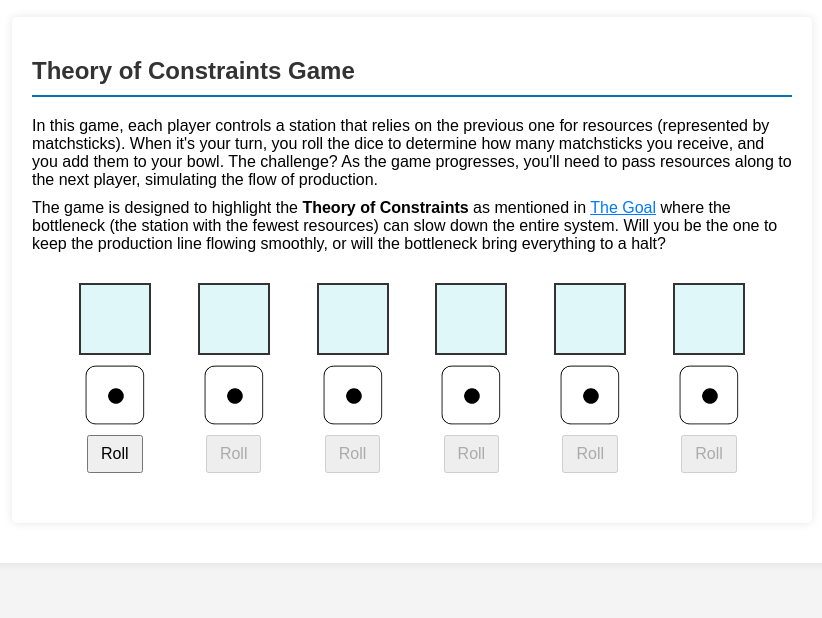
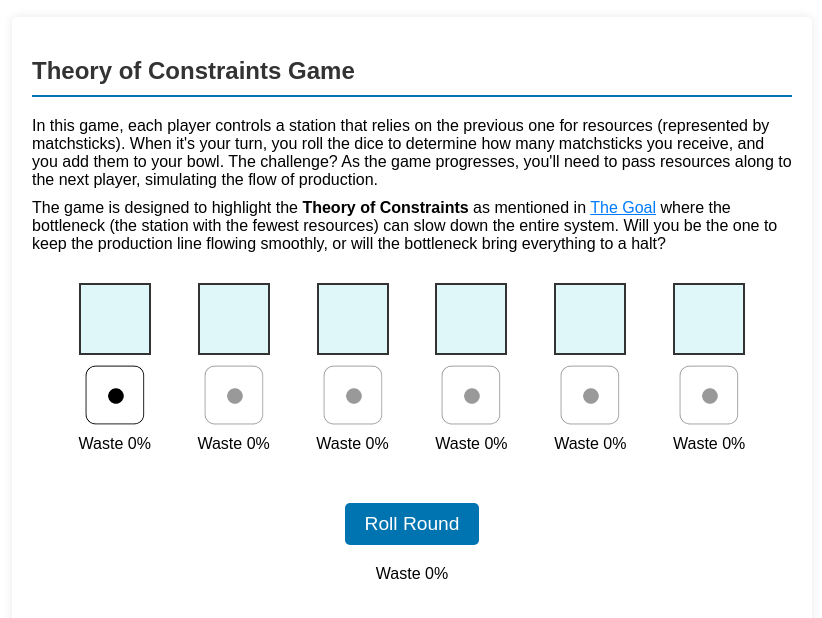
Before and after one commit to kibblator/danielgregson-website, a plain HTML site: page src/toc.html in a window 1280 px wide. Shown: the part 194-812 px from the top of the page, without its empty margins (228-1050 px from the left). Drawn offline with Linux system fonts and the light colour scheme.

Commit message:
chore: update toc to include wastage stats

```diff
--- a/src/scripts/toc.js
+++ b/src/scripts/toc.js
@@ -2,6 +2,16 @@ const NUM_STATIONS = 6;
 const bowls = [];
 const bowlData = [];
 let currentPlayer = 0;
+let wastePercentage = 0;
+let maxAvailable = 0;
+let totalWasted = 0;
+let totalMoved = 0;
+
+let lifetimeAvailable = 0;
+let lifetimeWasted = 0;
+
+const lifetimeWastedSpan = document.createElement("span");
+lifetimeWastedSpan.innerText = "Waste 0%";
 
 const diceFaces = [
   "./images/toc/die1.png",
@@ -14,6 +24,7 @@ const diceFaces = [
 
 const container = document.getElementById("production-line");
 
+function createStations() {
   for (let i = 0; i < NUM_STATIONS; i++) {
     const station = document.createElement("div");
     station.className = "station";
@@ -22,37 +33,55 @@ for (let i = 0; i < NUM_STATIONS; i++) {
     bowl.className = "bowl";
 
     const dice = document.createElement("img");
+    dice.addEventListener("click", async () => await rollDice(i));
     dice.className = "dice-img";
+    if (i !== currentPlayer) {
+      dice.classList.add("disabled");
+    }
     dice.src = diceFaces[0];
 
-  const rollButton = document.createElement("button");
-  rollButton.textContent = "Roll";
-  rollButton.onclick = () => rollDice(i);
-  rollButton.disabled = i !== currentPlayer;
+    const wastePercentageSpan = document.createElement("span");
+    wastePercentageSpan.innerText = "Waste 0%";
 
     station.appendChild(bowl);
     station.appendChild(dice);
-  station.appendChild(rollButton);
+    station.appendChild(wastePercentageSpan);
     container.appendChild(station);
 
-  bowls.push({ bowl, dice, rollButton });
+    bowls.push({ bowl, dice, wastePercentageSpan });
     bowlData.push(0);
   }
 
-bowlData[0] = 0;
-render();
+  const rollAllContainer = document.createElement("div");
+  rollAllContainer.className = "roll-all-container";
 
-function rollDice(index) {
+  const rollAll = document.createElement("button");
+  rollAll.className = "roll-all";
+  rollAll.innerText = "Roll Round";
+  rollAll.onclick = () => rollAllInSequence();
+
+  rollAllContainer.appendChild(rollAll);
+  rollAllContainer.appendChild(lifetimeWastedSpan);
+
+  container.appendChild(rollAllContainer);
+}
+
+async function rollAllInSequence() {
+  for (var i = 0; i < NUM_STATIONS; i++) {
+    await rollDice(i);
+  }
+}
+
+async function rollDice(index) {
   if (index !== currentPlayer) return;
 
-  bowls[index].rollButton.disabled = true;
+  bowls[index].dice.classList.add("disabled");
+
   startDiceAnimation(index);
-
-  setTimeout(() => {
+  await wait(2000);
   const roll = rollDie();
   updateDie(index, roll);
   handleMatchstickMove(index, roll);
-  }, 2000);
 }
 
 function startDiceAnimation(index) {
@@ -86,13 +115,34 @@ function updateDie(index, value) {
 }
 
 function handleMatchstickMove(index, roll) {
-  const available = index == 0 ? roll : bowlData[index - 1];
+  if (index == 0) {
+    available = roll;
+    maxAvailable = roll;
+    lifetimeAvailable += maxAvailable;
+  } else {
+    available = bowlData[index - 1];
+  }
+
   const moved = Math.min(roll, available);
+  const waste = Math.round(((available - moved) / available) * 100);
+
+  bowls[index].wastePercentageSpan.innerText = `Waste ${waste}%`;
+
   bowlData[index] += moved;
   bowlData[index - 1] -= moved;
 
   currentPlayer = (currentPlayer + 1) % NUM_STATIONS;
+
+  if (index + 1 == NUM_STATIONS) {
+    const turnWaste = maxAvailable - moved;
+    lifetimeWasted += turnWaste;
+  }
+
   render();
+}
+
+function wait(ms) {
+  return new Promise((resolve) => setTimeout(resolve, ms));
 }
 
 function render() {
@@ -104,6 +154,20 @@ function render() {
       stick.className = "matchstick";
       bowl.appendChild(stick);
     }
-    station.rollButton.disabled = i !== currentPlayer;
+
+    if (i !== currentPlayer) {
+      station.dice.classList.add("disabled");
+    } else {
+      station.dice.classList.remove("disabled");
+    }
   });
+
+  if (lifetimeAvailable && lifetimeWasted) {
+    const lifetimeWastedPercent = Math.round(
+      (lifetimeWasted / lifetimeAvailable) * 100
+    );
+    lifetimeWastedSpan.innerText = `Total Waste ${lifetimeWastedPercent}%`;
   }
+}
+
+createStations();
--- a/src/styles/toc.css
+++ b/src/styles/toc.css
@@ -23,6 +23,10 @@
     display: flex;
     flex-direction: column;
     align-items: center;
+}
+
+.station > span {
+    margin-top: 10px;
 }
 
 .bowl {
@@ -64,17 +68,39 @@
     transform-style: preserve-3d;
     transform: rotateX(0deg) rotateZ(0deg);
     transition: transform 1s ease-out;
+    cursor: pointer;
+}
+
+.dice-img.disabled {
+    opacity: 40%;
+    cursor: default;
 }
 
 .dice-roll {
     animation: rollDice 2s infinite ease-in-out;
 }
 
-button {
-    margin-top: 10px;
-    padding: 8px 12px;
-    font-size: 16px;
+.roll-all {
+    display: block;
+    margin: 20px auto;
+    padding: 10px 20px;
+    background-color: #0073b1;
+    color: white;
+    border: none;
+    border-radius: 5px;
+    font-size: 1.2em;
     cursor: pointer;
+    transition: background-color 0.3s;
+}
+
+.roll-all:hover {
+    background-color: #005f8d;
+}
+
+.roll-all-container {
+    width: 100%;
+    text-align: center;
+    margin-top: 20px;
 }
 
 @keyframes rollDice {
```
Lines whose indentation alone changed are shown as unchanged.
